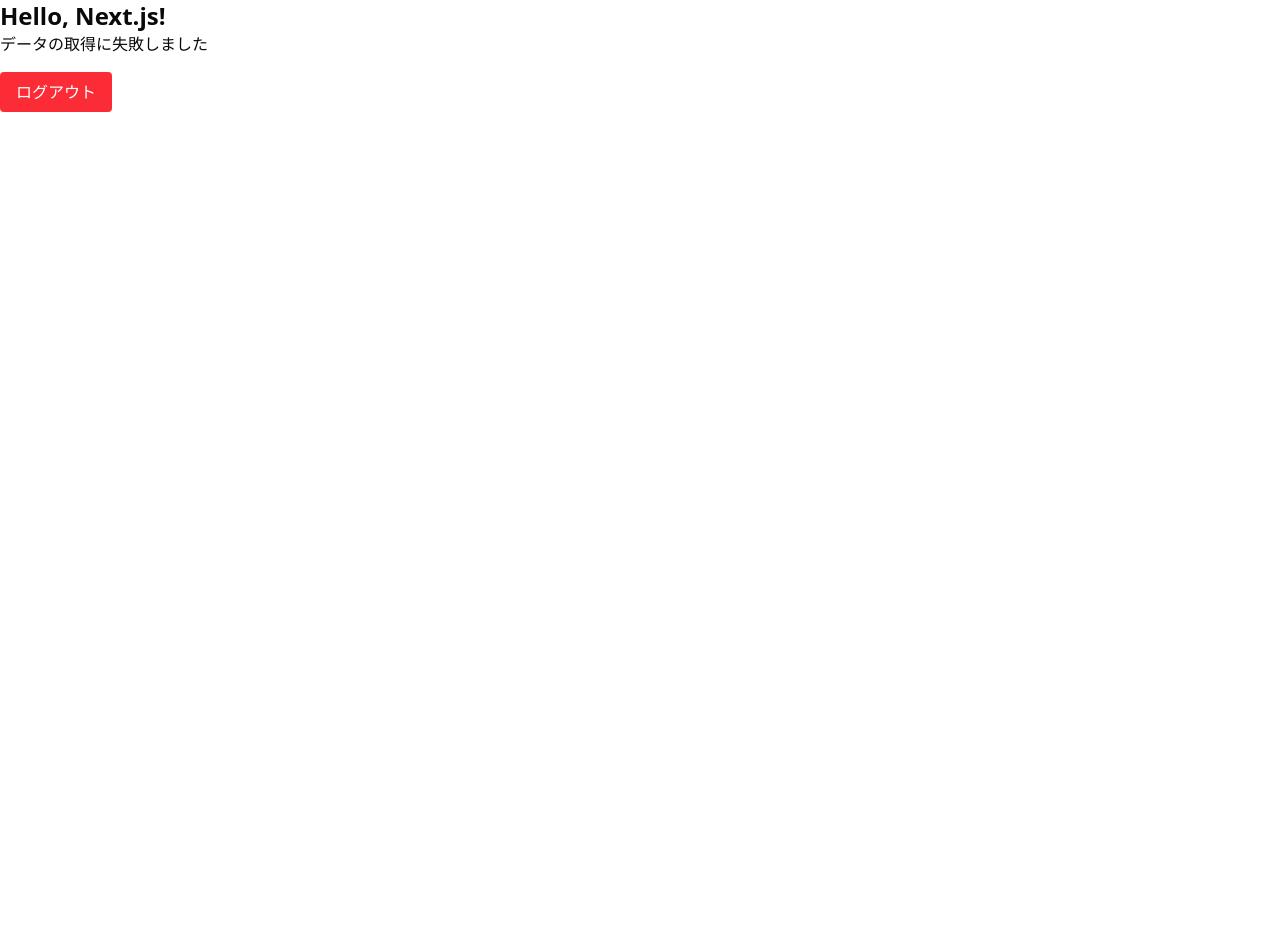
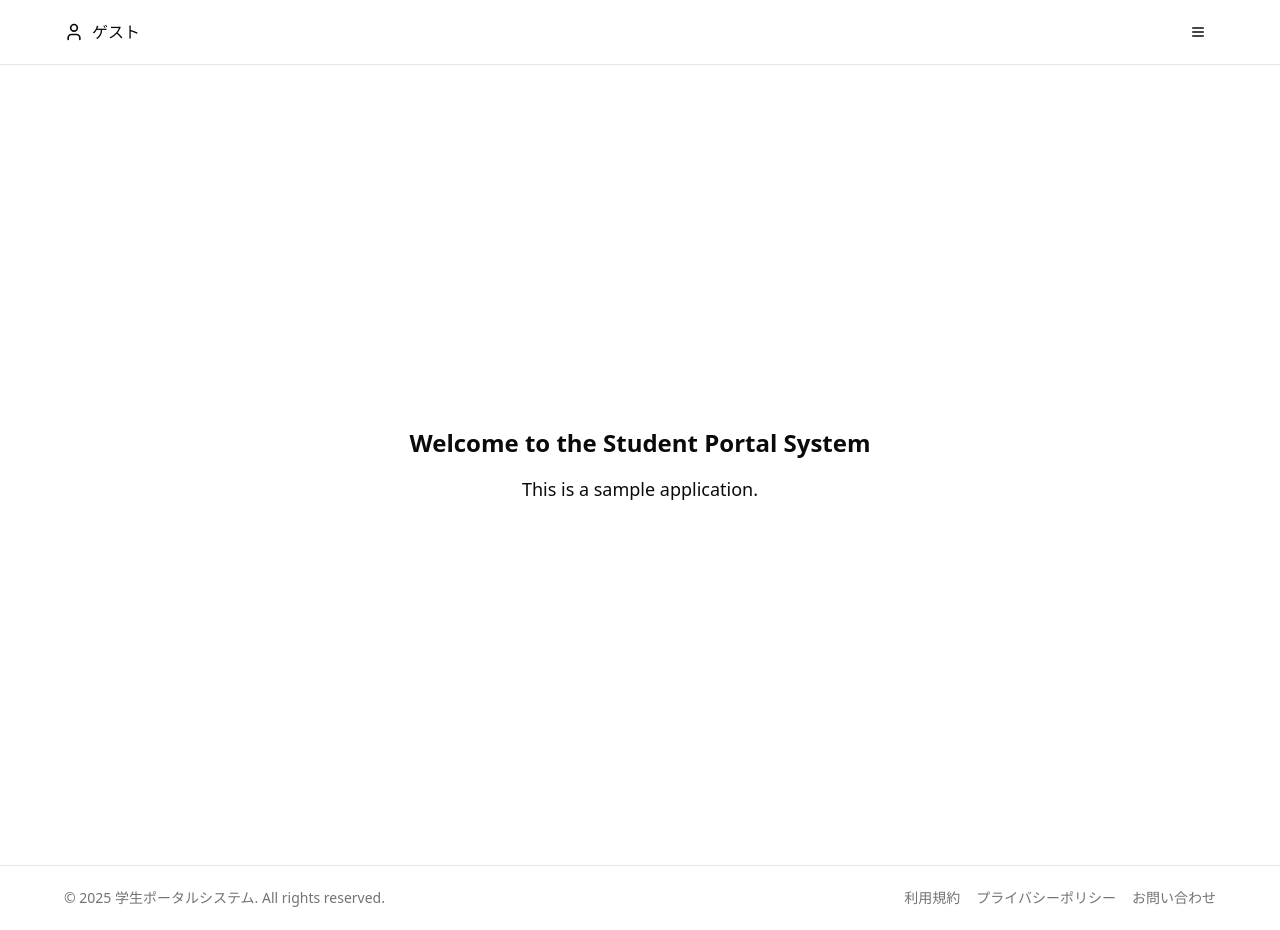
Before and after one commit to kuwaharu-git/school-app, a Next.js app in the folder app/frontend/: page / in a window 1280 px wide. Before the commit the page ends 800 px from the top, so only its background shows below. Built offline with nearby package versions, Linux system fonts and the light colour scheme; no server answers.

Commit message:
ユーザー名の取得処理を修正し、ページの構造を更新してHeaderとFooterを追加

```diff
--- a/app/frontend/src/app/page.tsx
+++ b/app/frontend/src/app/page.tsx
@@ -1,41 +1,33 @@
 'use client';
 import React, { useEffect, useState } from "react";
-import { customAxios, noRedirectCustomAxios } from "./plugins/customAxios";
+import { noRedirectCustomAxios } from "./plugins/customAxios";
 import { AxiosResponse, AxiosError } from "axios";
+import { Header } from "../components/Header";
+import { Footer } from "../components/Footer";
 
 export default function Page() {
-  const [text, setText] = useState("");
+  const [username, setUsername] = useState("");
 
   useEffect(() => {
     noRedirectCustomAxios.get("/api/users/test")
       .then((res: AxiosResponse) => {
-        setText(`Hello, ${res.data.username}`);
+        setUsername(res.data.username);
       })
       .catch((error: AxiosError) => {
-        setText("データの取得に失敗しました");
-        console.error("データの取得に失敗:", error);
+        if (error.response?.status !== 401) {
+          console.error("APIリクエスト失敗:", error);
+        }
       });
   }, []);
 
   return (
-    <div>
-      <h1 className="text-2xl font-bold">Hello, Next.js!</h1>
-      <p>{text}</p>
-      <button
-        className="mt-4 px-4 py-2 bg-red-500 text-white rounded hover:bg-red-600"
-        onClick={() => {
-          customAxios
-            .post("/api/users/logout")
-            .then(() => {
-              window.location.href = "/login";
-            })
-            .catch((error: AxiosError) => {
-              console.error("ログアウト失敗:", error);
-            });
-        }}
-      >
-        ログアウト
-      </button>
-    </div>
+    <>
+      <Header username={username} />
+      <main className="container max-w-none flex flex-col items-center justify-center min-h-screen">
+        <h1 className="text-2xl font-bold">Welcome to the Student Portal System</h1>
+        <p className="mt-4 text-lg">This is a sample application.</p>
+      </main>
+      <Footer />
+    </>
   );
 }
```
